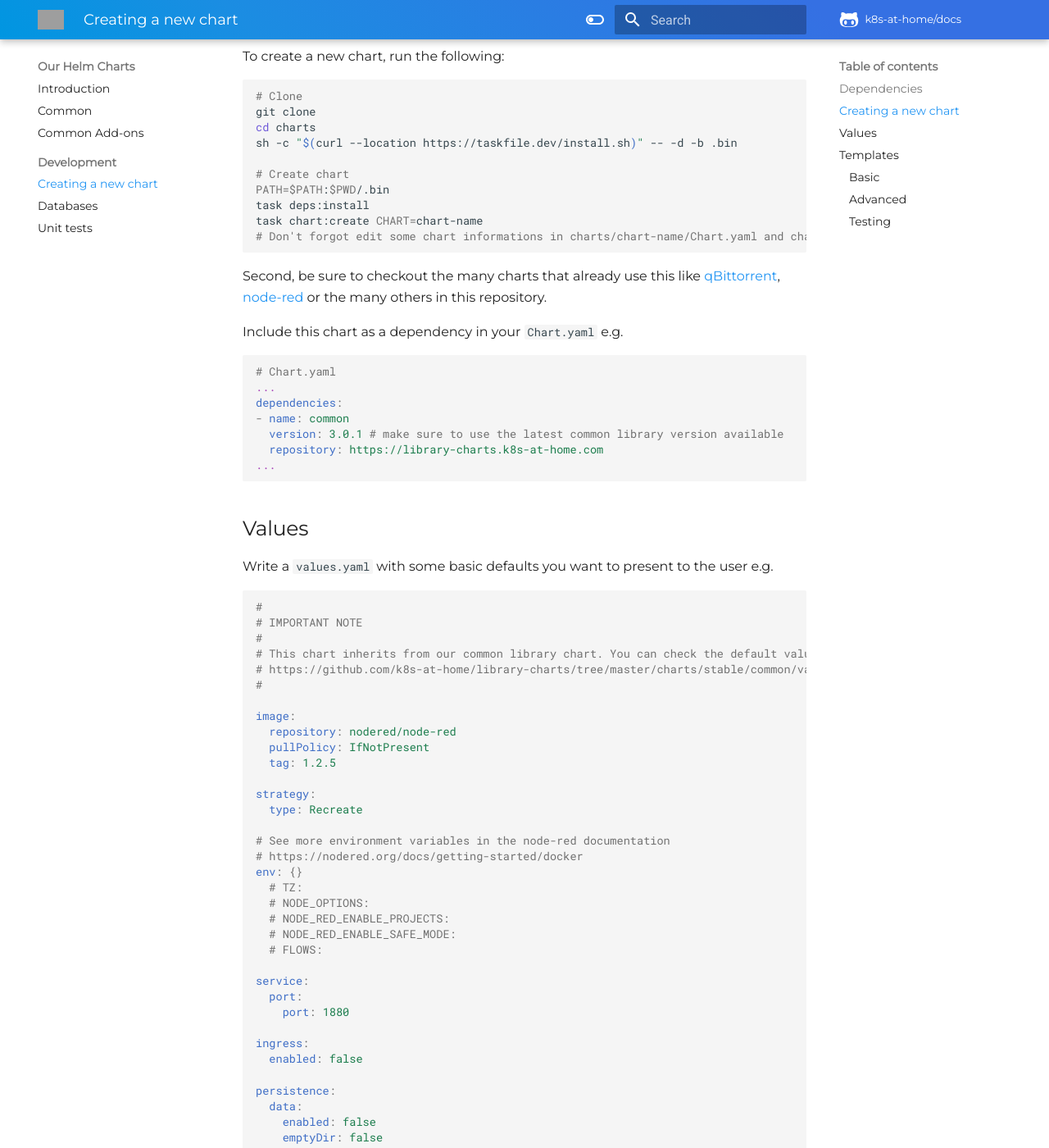
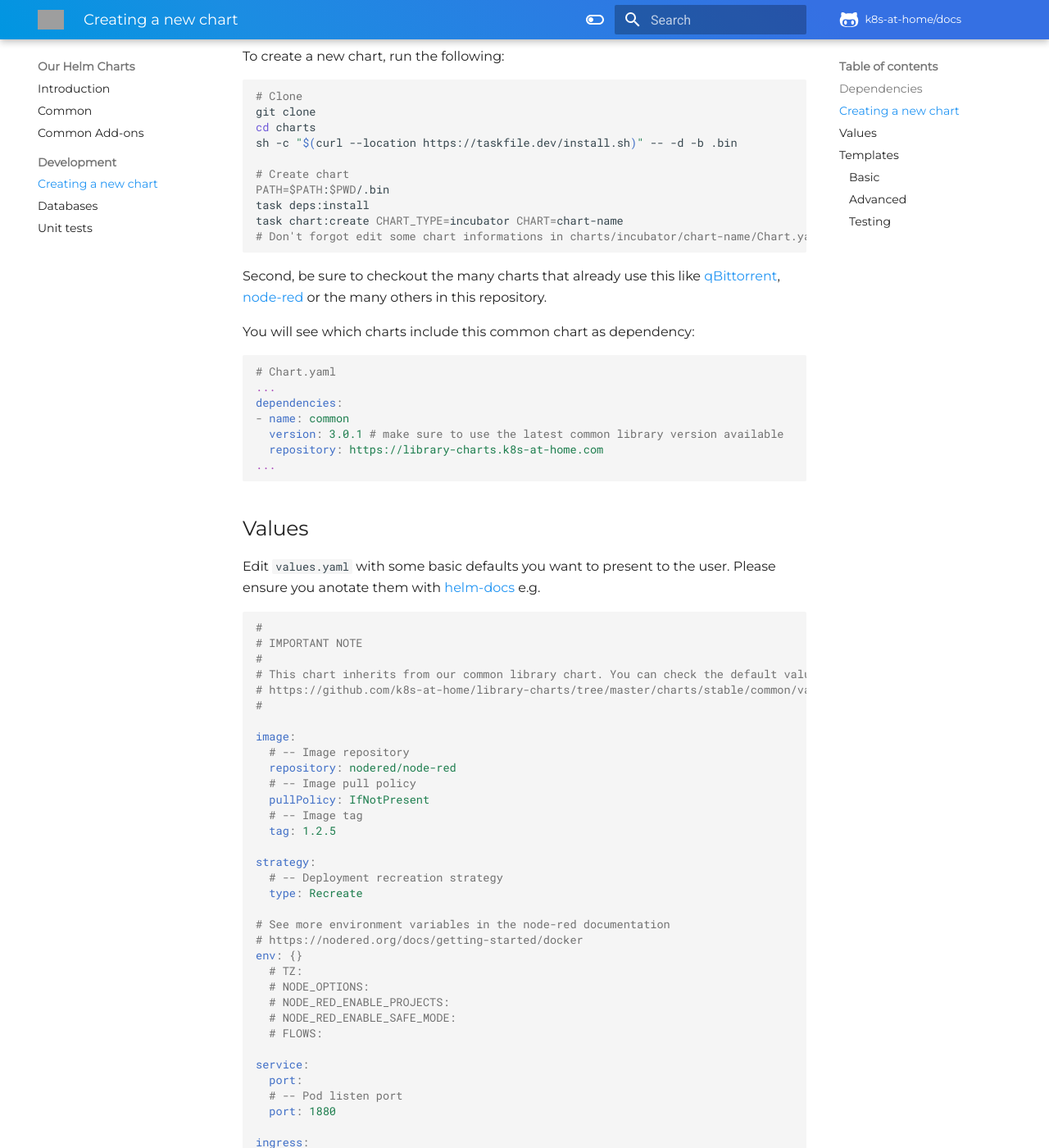
Before and after one commit to nicholaswilde/docs, an MkDocs documentation site: the page built from docs/our-helm-charts/development/creating-a-new-chart.md, in a window 1280 px wide and 1400 px high, scrolled down 474 px. Shown: the whole window at 82% size. Built offline with MkDocs 1.6.1 and Material for MkDocs 9.7.7, drawn with Linux system fonts in a browser that asks for light colours; comment, search, counter and statistics services are not loaded; some of the changed text lies outside the part shown; grey boxes are pictures that could not be loaded.

Commit message:
Use CHART_TYPE for tasks (#23)
Co-authored-by: angelnu <git@angelnucom>

````diff
--- a/docs/our-helm-charts/development/creating-a-new-chart.md
+++ b/docs/our-helm-charts/development/creating-a-new-chart.md
@@ -22,8 +22,8 @@ sh -c "$(curl --location https://taskfile.dev/install.sh)" -- -d -b .bin
 # Create chart
 PATH=$PATH:$PWD/.bin
 task deps:install
-task chart:create CHART=chart-name
-# Don't forgot edit some chart informations in charts/chart-name/Chart.yaml and charts/chart-name/values.yaml
+task chart:create CHART_TYPE=incubator CHART=chart-name
+# Don't forgot edit some chart informations in charts/incubator/chart-name/Chart.yaml and charts/chart-name/values.yaml
 ```
 
 Second, be sure to checkout the many charts that already use this like
@@ -31,7 +31,7 @@ Second, be sure to checkout the many charts that already use this like
 [node-red](https://github.com/k8s-at-home/charts/tree/master/charts/stable/node-red)
 or the many others in this repository.
 
-Include this chart as a dependency in your `Chart.yaml` e.g.
+You will see which charts include this common chart as dependency:
 
 ```yaml
 # Chart.yaml
@@ -45,7 +45,7 @@ dependencies:
 
 ## Values
 
-Write a `values.yaml` with some basic defaults you want to present to the user
+Edit `values.yaml` with some basic defaults you want to present to the user. Please ensure you anotate them with [helm-docs](https://github.com/norwoodj/helm-docs)
 e.g.
 
 ```yaml
@@ -57,11 +57,15 @@ e.g.
 #
 
 image:
+  # -- Image repository
   repository: nodered/node-red
+  # -- Image pull policy
   pullPolicy: IfNotPresent
+  # -- Image tag
   tag: 1.2.5
 
 strategy:
+  # -- Deployment recreation strategy
   type: Recreate
 
 # See more environment variables in the node-red documentation
@@ -75,15 +79,20 @@ env: {}
 
 service:
   port:
-    port: 1880
+  # -- Pod listen port
+  port: 1880
 
 ingress:
+  # -- Enable ingress
   enabled: false
 
 persistence:
   data:
+    # -- Enable data persistency
     enabled: false
+    # -- Use empty directory for persistency (only for tests)
     emptyDir: false
+    # -- Data mount path
     mountPath: /data
 ```
 
@@ -174,8 +183,8 @@ Be sure to lint your chart to check for any errors.
 
 ```sh
 # Linting
-task chart:lint CHART=chart-name
-task chart:ct-lint CHART=chart-name
+task chart:lint CHART_TYPE=incubator CHART=chart-name
+task chart:ct-lint CHART_TYPE=incubator CHART=chart-name
 ```
 
 [zigbee2mqtt]: https://github.com/k8s-at-home/charts/tree/master/charts/stable/zigbee2mqtt
````
